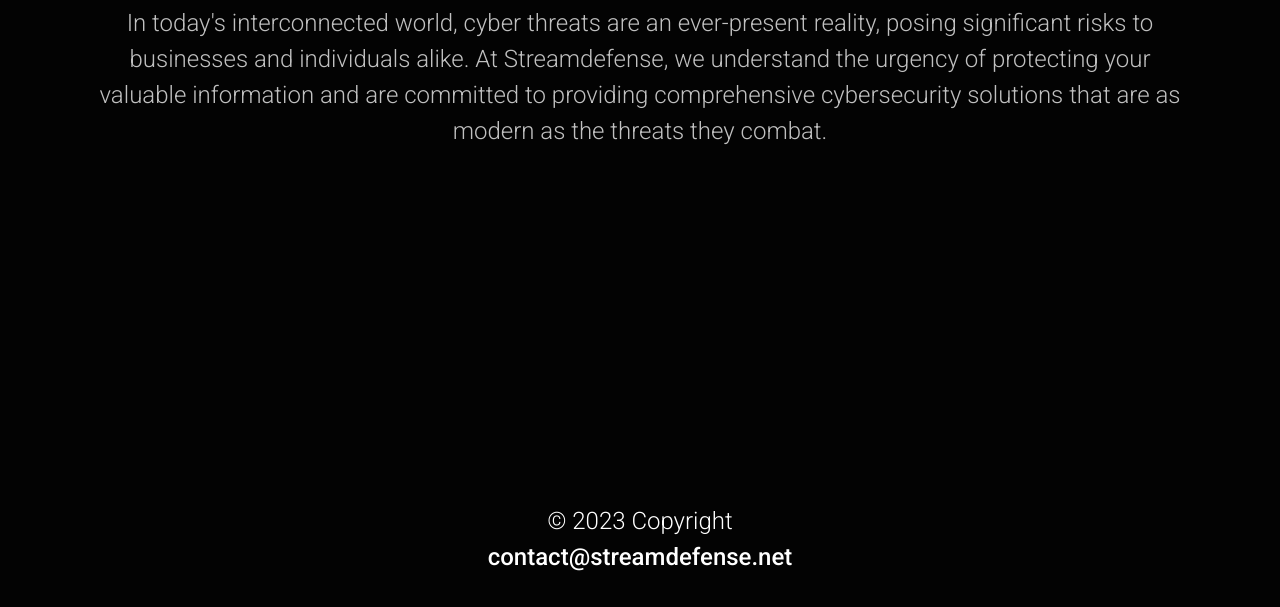
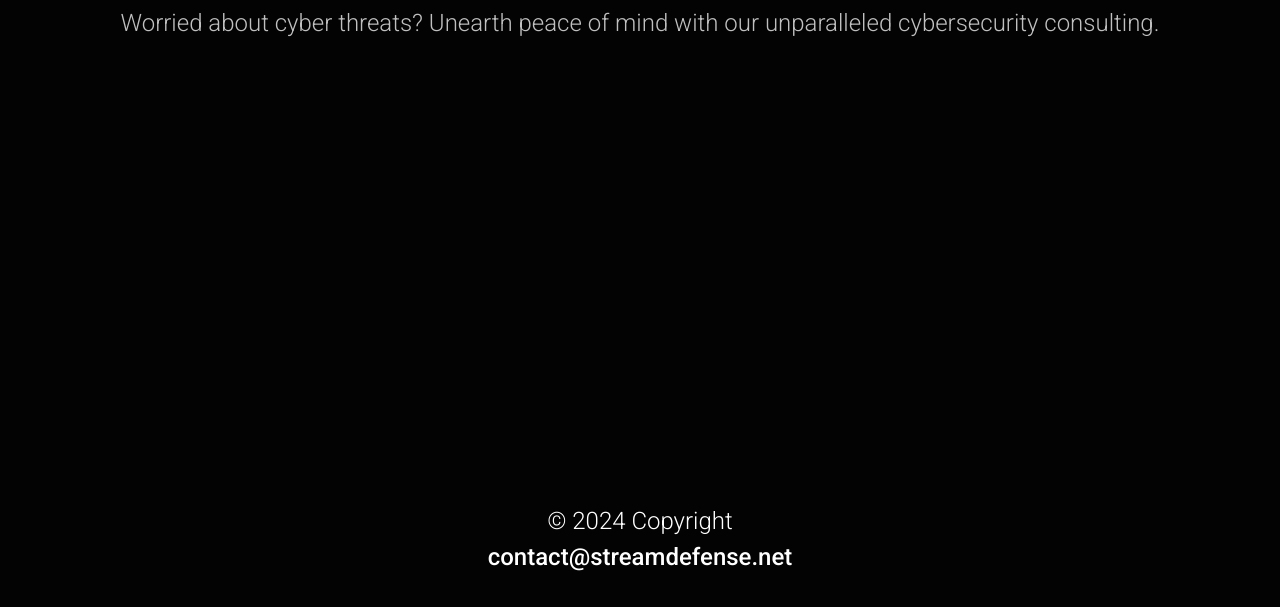
Before and after one commit to streamdefense/streamdefense.net, a plain HTML site: page index.html in a window 1280 px wide. Shown: the part 193-800 px from the top of the page. Drawn offline with nearby package versions, Linux system fonts and the light colour scheme.

Commit message:
shorter text

```diff
--- a/index.html
+++ b/index.html
@@ -36,18 +36,12 @@
 
         <main class="container px-3">
             <h1>Modern, Robust, Privacy-Oriented IT Solutions</h1>
-            <p class="lead">In today's interconnected world, cyber threats are an ever-present reality, posing
-                significant risks to businesses and individuals alike. At Streamdefense, we understand the urgency of
-                protecting your valuable information and are committed to providing comprehensive cybersecurity
-                solutions that are as modern as the threats they combat.</p>
-                <!-- <h2><a href="./consulting.html">Cybersecurity Consulting</a></h2>
-                <h2><a href="./wazuh.html">Wazuh IDS</a></h2>
-                <h2><a href="./patching.html">Patch Streams</a></h2> -->
+            <p class="lead">Worried about cyber threats? Unearth peace of mind with our unparalleled cybersecurity consulting.</p>
         </main>
 
         <footer class="mt-auto text-white-50">
             <div class="text-center p-3 lead">
-                <span style="color: white;">© 2023 Copyright<br><b>contact@streamdefense.net</b></span>
+                <span style="color: white;">© 2024 Copyright<br><b>contact@streamdefense.net</b></span>
             </div>
         </footer>
     </div>
```
